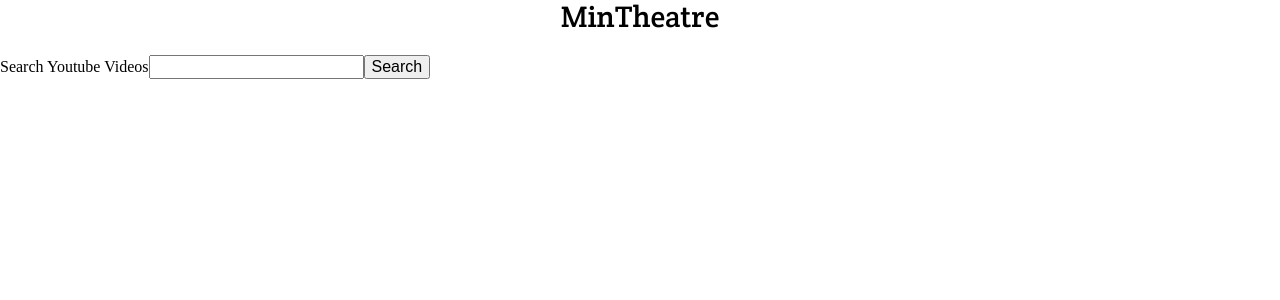
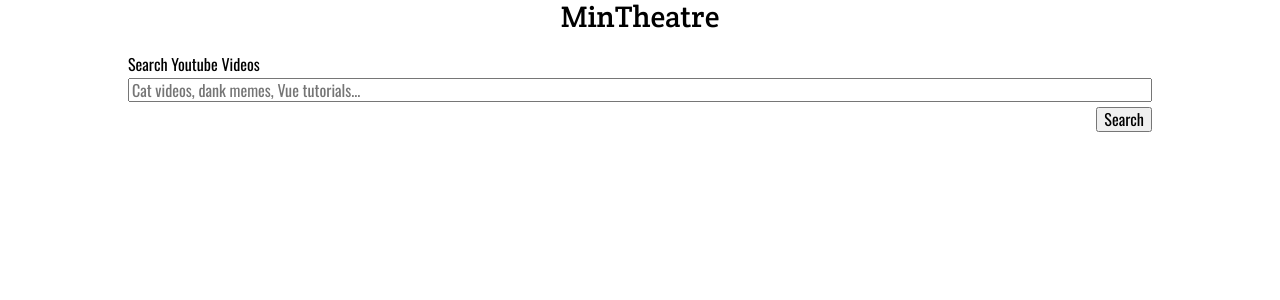
Before and after one commit to cnsheafe/min-theatre, a Vue app: page / in a window 1280 px wide. Shown: the top 300 px of the page. Built offline with nearby package versions, Linux system fonts and the light colour scheme.

Commit message:
added style to searchbar

```diff
--- a/src/components/SearchBar.vue
+++ b/src/components/SearchBar.vue
@@ -1,8 +1,17 @@
 <template>
   <form action="" @submit="fetchSearchResults">
-    <label for="search-input">Search Youtube Videos</label>
-    <input type="text" id="search-input" formaction="submit">
-    <button type="submit">Search</button>
+    <div class="search">
+      <label for="search-input">Search Youtube Videos</label>
+      <input
+        type="text"
+        id="search-input"
+        formaction="submit"
+        placeholder="Cat videos, dank memes, Vue tutorials..."
+        @focus="clearSearch">
+    </div>
+    <div class="button-container">
+      <button type="submit">Search</button>
+    </div>
   </form>
 </template>
 
@@ -29,7 +38,38 @@
           store.dispatch("fetchResultInfo", videoIds);
         }
       });
+      document.getElementById("search-input").blur();
+    },
+    clearSearch(event) {
+      event.target.value = "";
     }
   }
 };
 </script>
+
+<style lang="scss" scoped>
+
+* {
+  font-family: "Oswald", sans-serif;
+}
+
+label {
+  margin-bottom: 5px;
+}
+
+.search {
+  display: flex;
+  flex-direction: column;
+  width: 80%;
+  margin: auto;
+  margin-bottom: 5px;
+}
+
+.button-container {
+  display: flex;
+  justify-content: flex-end;
+  width: 80%;
+  margin: auto;
+}
+
+</style>
```
